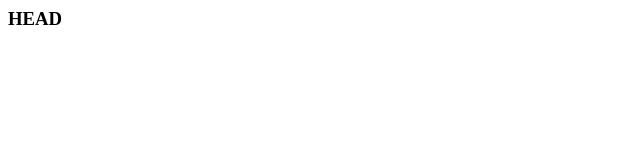
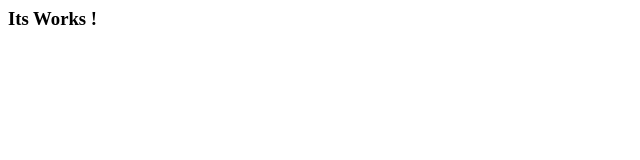
Before and after one commit to maxjegagix/maxjegagix.github.io, a plain HTML site: page index.html in a window 1280 px wide. Shown: the full height of the page, 0-640 px from the left. Drawn offline with Linux system fonts and the light colour scheme.

Commit message:
change content

```diff
--- a/index.html
+++ b/index.html
@@ -1 +1 @@
-<h3>HEAD</h3>
+<h3>Its Works !</h3>
```
